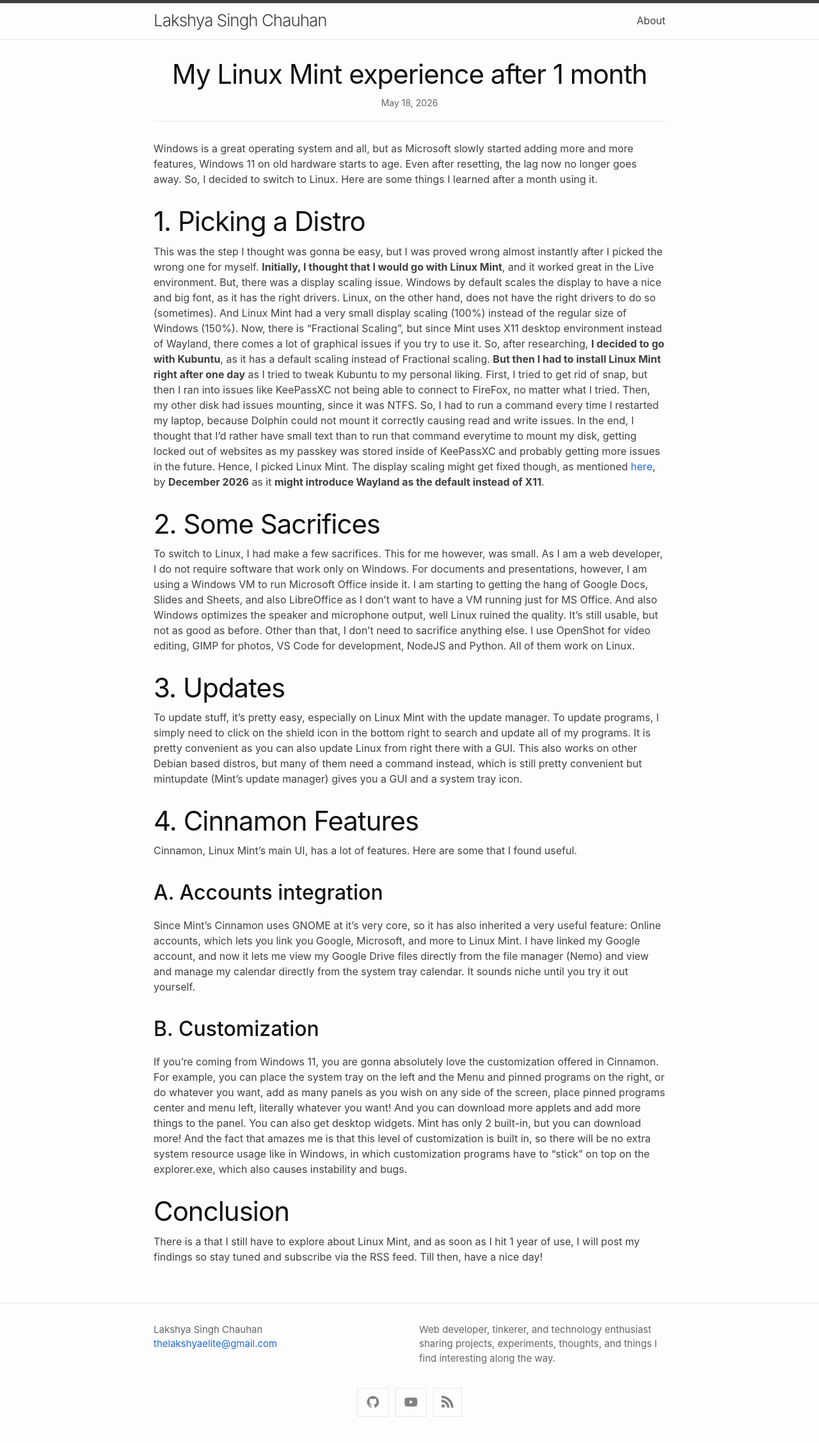
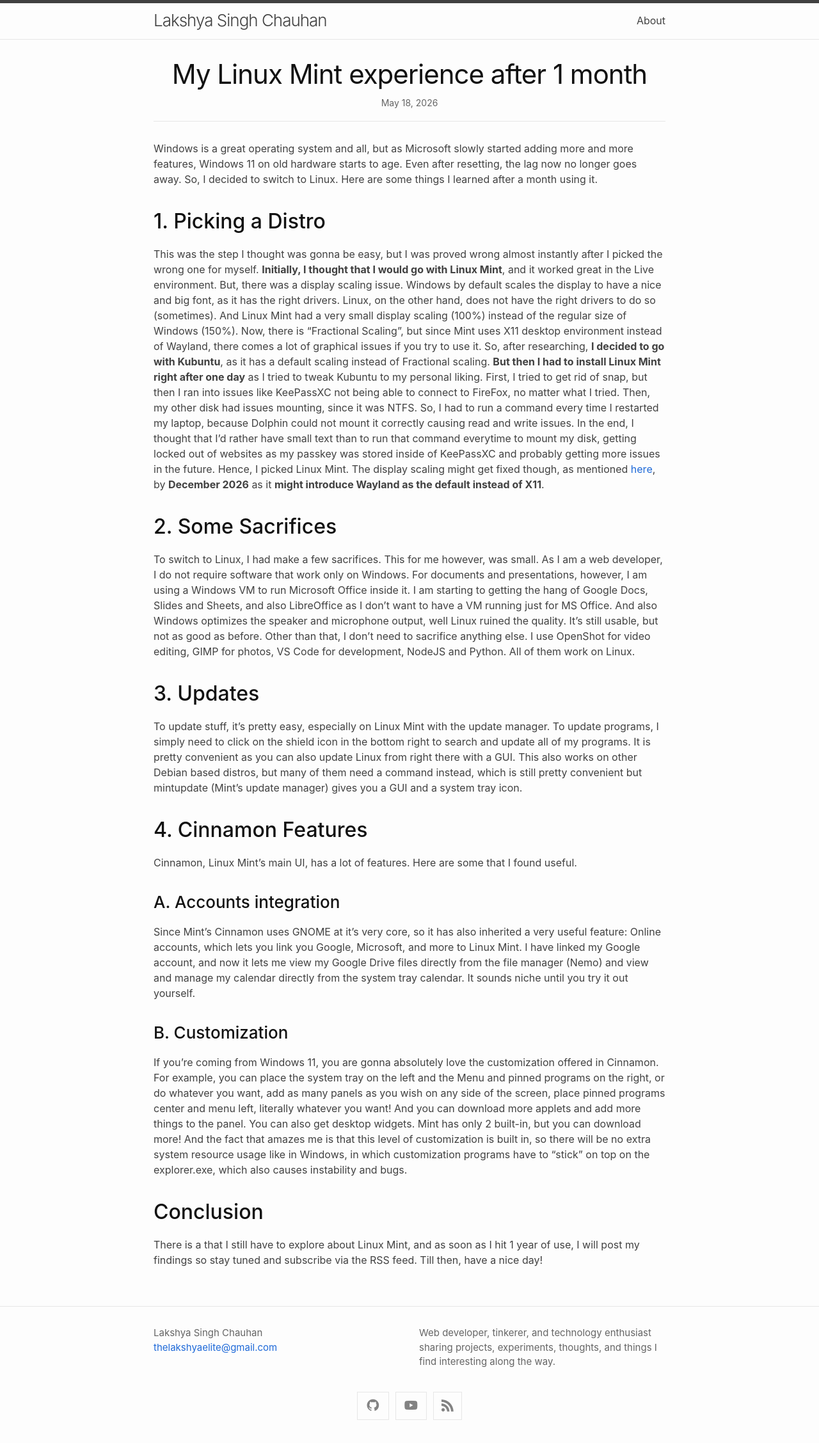
Before and after one commit to lakshyaelite/lakshyaelite.github.io, a Jekyll site: the page built from _posts/2026-05-18-my-linux-mint-experience.md, in a window 1280 px wide. Shown: the whole page at 64% size. Built offline with Jekyll 4.4.1, drawn with Linux system fonts in a browser that asks for light colours; nearby versions of some CDN libraries; comment, search, counter and statistics services are not loaded.

Commit message:
The header was too big

```diff
--- a/_posts/2026-05-18-my-linux-mint-experience.md
+++ b/_posts/2026-05-18-my-linux-mint-experience.md
@@ -6,25 +6,25 @@ date: 2026-05-18
 
 Windows is a great operating system and all, but as Microsoft slowly started adding more and more features, Windows 11 on old hardware starts to age. Even after resetting, the lag now no longer goes away. So, I decided to switch to Linux. Here are some things I learned after a month using it.
 
-# 1. Picking a Distro
+## 1. Picking a Distro
 This was the step I thought was gonna be easy, but I was proved wrong almost instantly after I picked the wrong one for myself. **Initially, I thought that I would go with Linux Mint**, and it worked great in the Live environment. But, there was a display scaling issue. Windows by default scales the display to have a nice and big font, as it has the right drivers. Linux, on the other hand, does not have the right drivers to do so (sometimes). And Linux Mint had a very small display scaling (100%) instead of the regular size of Windows (150%). Now, there is "Fractional Scaling", but since Mint uses X11 desktop environment instead of Wayland, there comes a lot of graphical issues if you try to use it. So, after researching, **I decided to go with Kubuntu**, as it has a default scaling instead of Fractional scaling. **But then I had to install Linux Mint right after one day** as I tried to tweak Kubuntu to my personal liking. First, I tried to get rid of snap, but then I ran into issues like KeePassXC not being able to connect to FireFox, no matter what I tried. Then, my other disk had issues mounting, since it was NTFS. So, I had to run a command every time I restarted my laptop, because Dolphin could not mount it correctly causing read and write issues.
 In the end, I thought that I'd rather have small text than to run that command everytime to mount my disk, getting locked out of websites as my passkey was stored inside of KeePassXC and probably getting more issues in the future. Hence, I picked Linux Mint.
 The display scaling might get fixed though, as mentioned [here](https://blog.linuxmint.com/?p=5019), by **December 2026** as it **might introduce Wayland as the default instead of X11**.
 
-# 2. Some Sacrifices
+## 2. Some Sacrifices
 To switch to Linux, I had make a few sacrifices. This for me however, was small. As I am a web developer, I do not require software that work only on Windows. For documents and presentations, however, I am using a Windows VM to run Microsoft Office inside it. I am starting to getting the hang of Google Docs, Slides and Sheets, and also LibreOffice as I don't want to have a VM running just for MS Office. And also Windows optimizes the speaker and microphone output, well Linux ruined the quality. It's still usable, but not as good as before. Other than that, I don't need to sacrifice anything else. I use OpenShot for video editing, GIMP for photos, VS Code for development, NodeJS and Python. All of them work on Linux.
 
-# 3. Updates
+## 3. Updates
 To update stuff, it's pretty easy, especially on Linux Mint with the update manager. To update programs, I simply need to click on the shield icon in the bottom right to search and update all of my programs. It is pretty convenient as you can also update Linux from right there with a GUI. This also works on other Debian based distros, but many of them need a command instead, which is still pretty convenient but mintupdate (Mint's update manager) gives you a GUI and a system tray icon.
 
-# 4. Cinnamon Features
+## 4. Cinnamon Features
 Cinnamon, Linux Mint's main UI, has a lot of features. Here are some that I found useful.
 
-## A. Accounts integration
+### A. Accounts integration
 Since Mint's Cinnamon uses GNOME at it's very core, so it has also inherited a very useful feature: Online accounts, which lets you link you Google, Microsoft, and more to Linux Mint. I have linked my Google account, and now it lets me view my Google Drive files directly from the file manager (Nemo) and view and manage my calendar directly from the system tray calendar. It sounds niche until you try it out yourself.
 
-## B. Customization
+### B. Customization
 If you're coming from Windows 11, you are gonna absolutely love the customization offered in Cinnamon. For example, you can place the system tray on the left and the Menu and pinned programs on the right, or do whatever you want, add as many panels as you wish on any side of the screen, place pinned programs center and menu left, literally whatever you want! And you can download more applets and add more things to the panel. You can also get desktop widgets. Mint has only 2 built-in, but you can download more! And the fact that amazes me is that this level of customization is built in, so there will be no extra system resource usage like in Windows, in which customization programs have to "stick" on top on the explorer.exe, which also causes instability and bugs.
 
-# Conclusion
+## Conclusion
 There is a that I still have to explore about Linux Mint, and as soon as I hit 1 year of use, I will post my findings so stay tuned and subscribe via the RSS feed. Till then, have a nice day!
```
